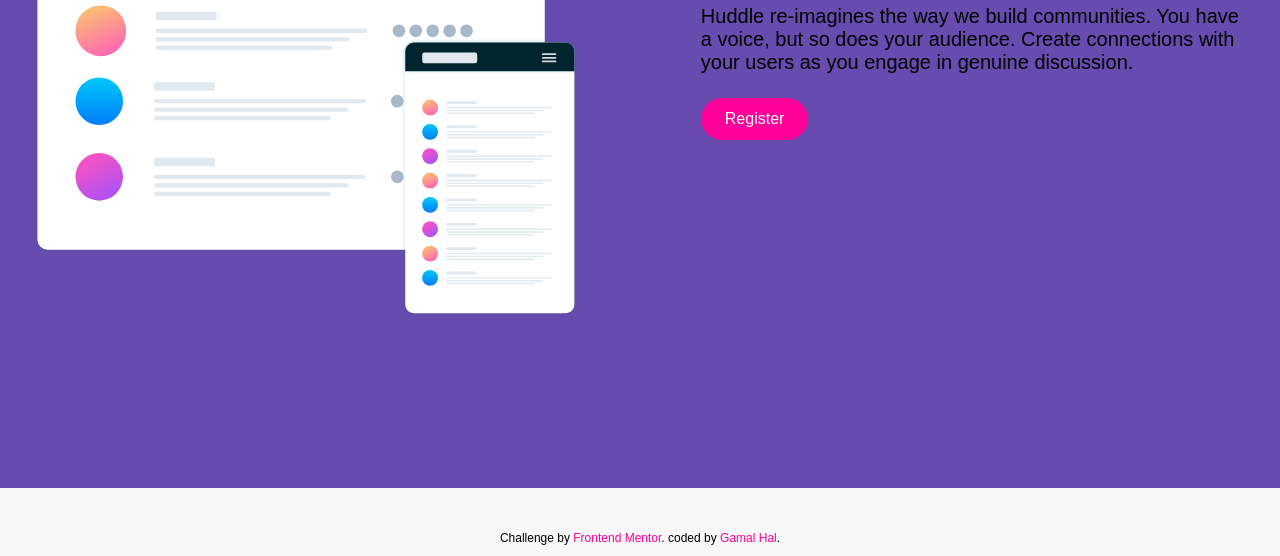
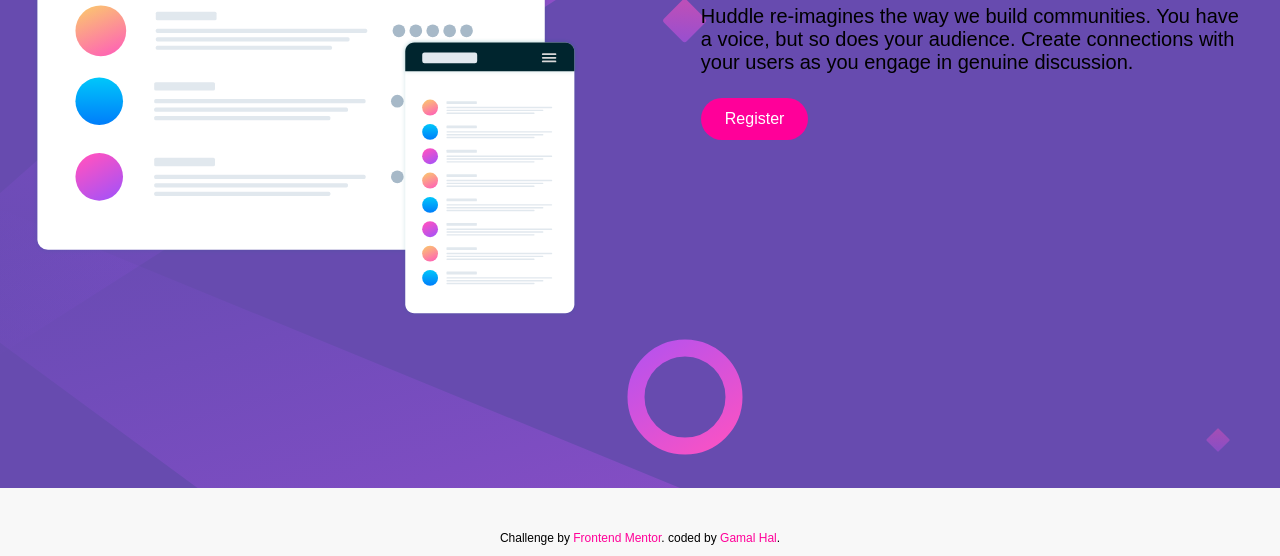
Before and after one commit to gamalhal/huddle-landing-page-with-single-introductory-section, a plain HTML site: page index.html in a window 1280 px wide. Shown: the part 166-722 px from the top of the page. Drawn offline with nearby package versions, Linux system fonts and the light colour scheme.

Commit message:
make background image like design in progress fix

```diff
--- a/style.css
+++ b/style.css
@@ -7,6 +7,10 @@ body {
   flex-direction: column;
   min-height: 100vh;
   background-color: hsl(257, 40%, 49%);
+  background-image: url('./images/bg-mobile.svg'); /* Default to mobile background */
+  background-repeat: no-repeat;
+  background-size: cover;
+  background-position: top center;
 }
 
 .content-wrapper {
@@ -170,3 +174,10 @@ footer .social-icons i {
     width: 100%;
   }
 }
+
+/* For desktop devices */
+@media (min-width: 768px) {
+  body {
+    background-image: url('./images/bg-desktop.svg'); /* Switch to desktop background */
+  }
+}
```
